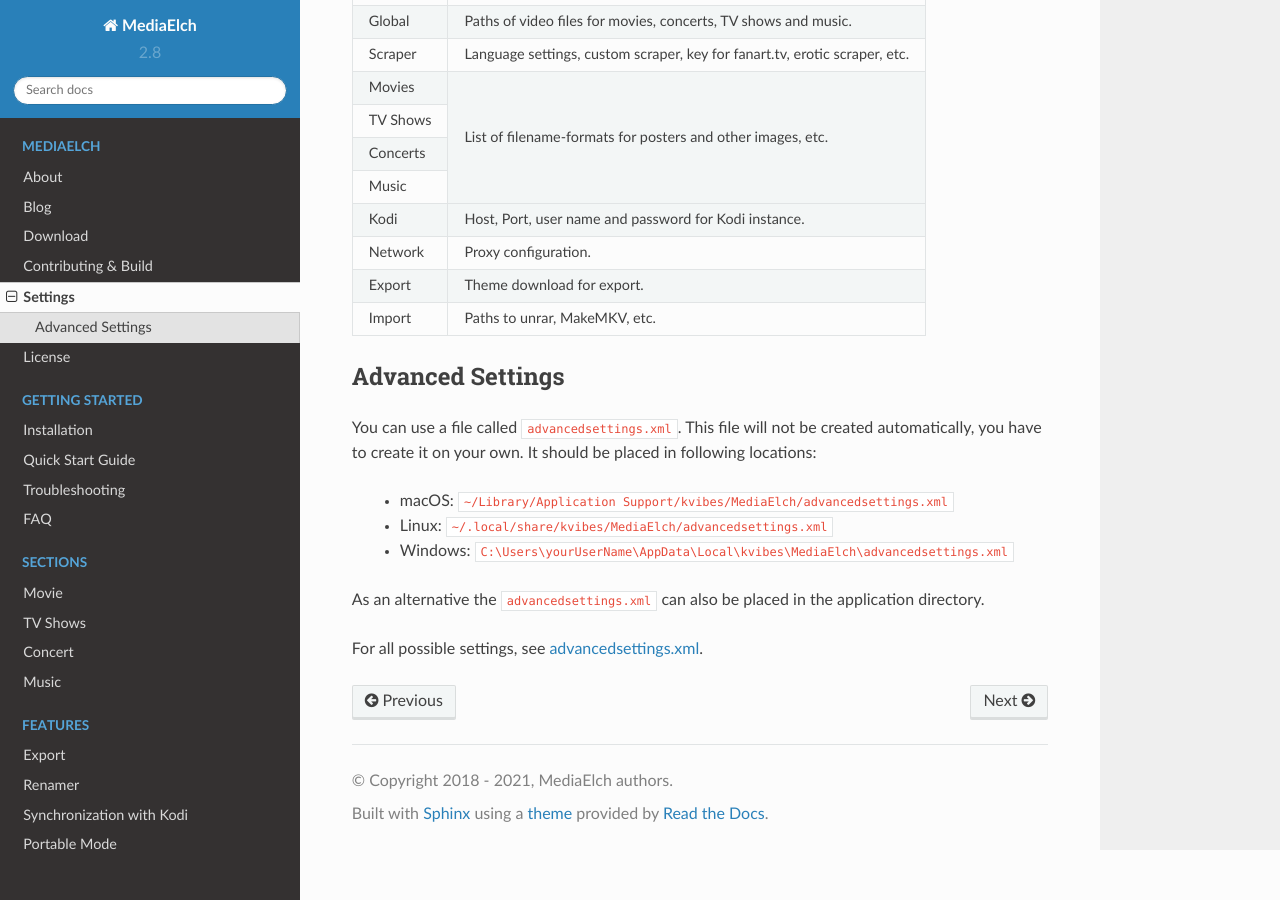
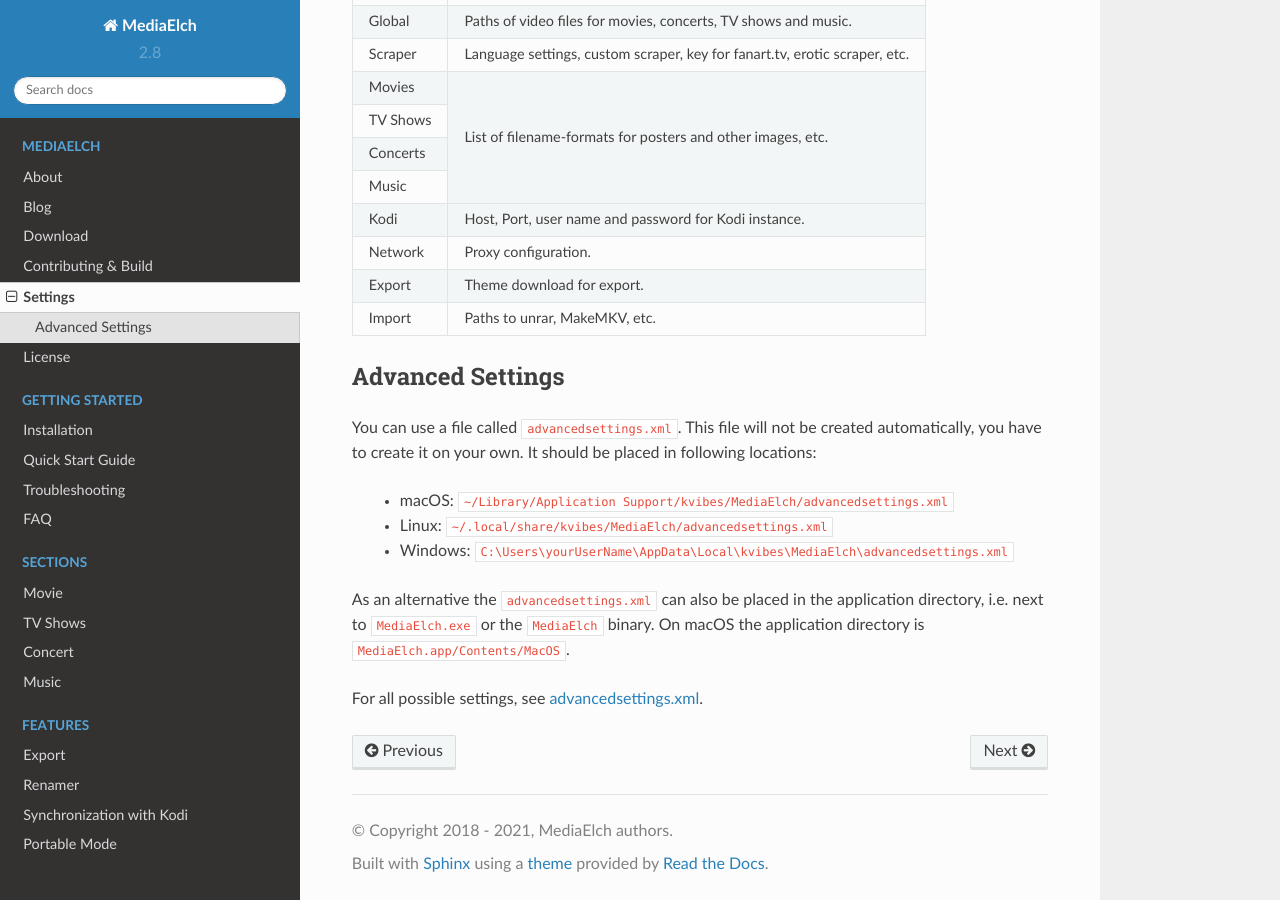
Before and after one commit to mediaelch/mediaelch-doc, a Sphinx documentation site: the page built from docs/source/settings.rst, in a window 1280 px wide and 900 px high, scrolled down 731 px. Built offline with Sphinx 7.4.7 and the Read the Docs theme 2.0.0, drawn with Linux system fonts in a browser that asks for light colours; pages that are not in the unit, such as notebooks, are missing from menus.

Commit message:
[Settings] Add note about application dir on macOS

```diff
--- a/docs/source/settings.rst
+++ b/docs/source/settings.rst
@@ -42,6 +42,8 @@
  - Linux: ``~/.local/share/kvibes/MediaElch/advancedsettings.xml``
  - Windows: ``C:\Users\yourUserName\AppData\Local\kvibes\MediaElch\advancedsettings.xml``
 
-As an alternative the ``advancedsettings.xml`` can also be placed in the application directory.
+As an alternative the ``advancedsettings.xml`` can also be placed in the application directory,
+i.e. next to ``MediaElch.exe`` or the ``MediaElch`` binary.
+On macOS the application directory is ``MediaElch.app/Contents/MacOS``.
 
 For all possible settings, see `advancedsettings.xml <https://github.com/Komet/MediaElch/blob/master/docs/advancedsettings.xml>`_.
```
